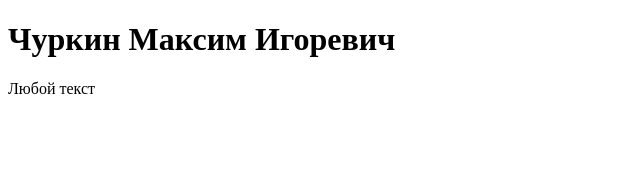
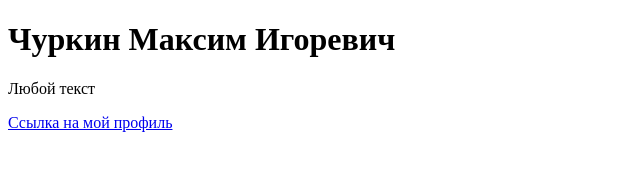
Before and after one commit to SuperMadMax33/Task-4, a plain HTML site: page index.html in a window 1280 px wide. Shown: the whole page, without its empty margins (0-640 px from the left). Drawn offline with Linux system fonts and the light colour scheme.

Commit message:
Добавление ссылки на профиль
Добавлен код на мой профиль в Цифровом университете АлтГУ

```diff
--- a/index.html
+++ b/index.html
@@ -1,14 +1,11 @@
 <!DOCTYPE html>
 <html lang="ru">
     <head>
-        <meta charset="UTF-8">
-
-        <meta name="viewport" content="width=device-width, initial-scale=1.0">
-
         <title>Github Test</title>
     </head>
     <body>
         <h1>Чуркин Максим Игоревич</h1>
         <p>Любой текст</p>
+        <a href="https://portal.edu.asu.ru/user/profile.php?id=47362">Ссылка на мой профиль</a>
     </body>
 </html>
```
